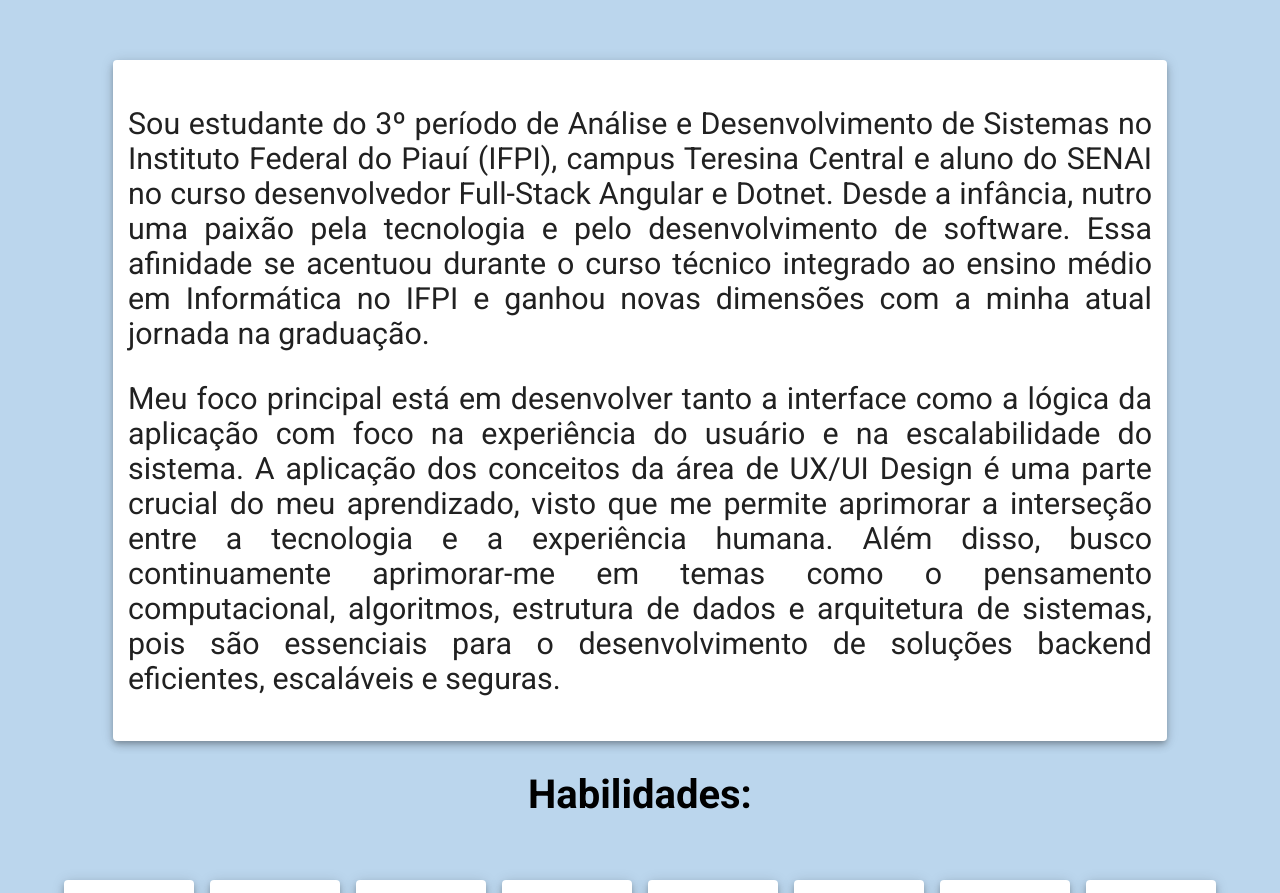
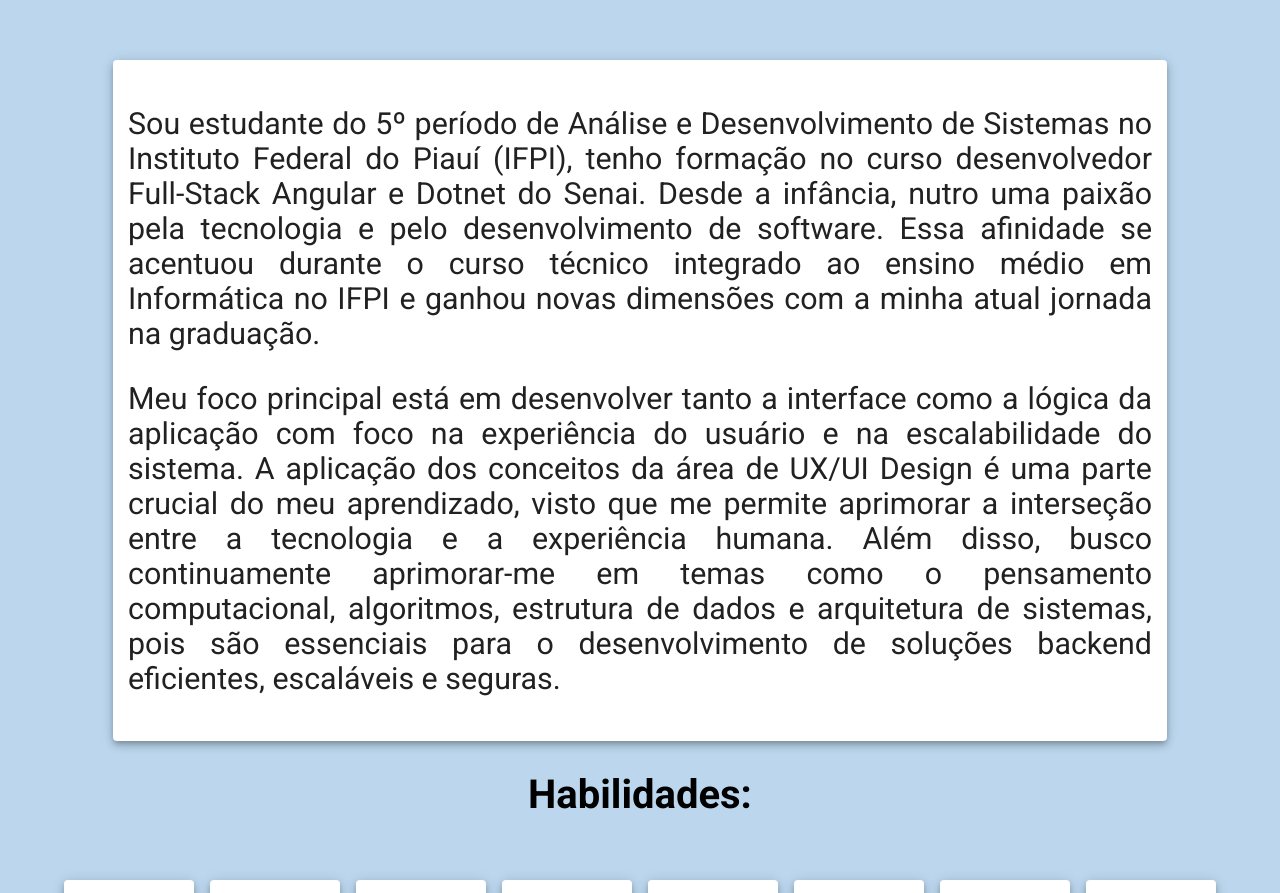
Before and after one commit to DavidSantosDeveloper/Portifolio, a React (Vite) app: page / in a window 1280 px wide. Shown: the part 995-1888 px from the top of the page. Built offline with nearby package versions, Linux system fonts and the light colour scheme.

Commit message:
ADJUST: texto secao sobre mim

```diff
--- a/src/components/material/Material.tsx
+++ b/src/components/material/Material.tsx
@@ -126,7 +126,7 @@ export default function Material() {
                         */
                      }
                         <p>
-                            Sou estudante do 3º período de Análise e Desenvolvimento de Sistemas no Instituto Federal do Piauí (IFPI), campus Teresina Central e aluno do SENAI no curso desenvolvedor Full-Stack Angular e Dotnet. Desde a infância, nutro uma paixão pela tecnologia e pelo desenvolvimento de software. Essa afinidade se acentuou durante o curso técnico integrado ao ensino médio em Informática no IFPI e ganhou novas dimensões com a minha atual jornada na graduação.
+                            Sou estudante do 5º período de Análise e Desenvolvimento de Sistemas no Instituto Federal do Piauí (IFPI), tenho formação no curso desenvolvedor Full-Stack Angular e Dotnet do Senai. Desde a infância, nutro uma paixão pela tecnologia e pelo desenvolvimento de software. Essa afinidade se acentuou durante o curso técnico integrado ao ensino médio em Informática no IFPI e ganhou novas dimensões com a minha atual jornada na graduação.
                         </p>
                         <p>
                         Meu foco principal está em desenvolver tanto a interface como a lógica da aplicação com foco na experiência do usuário e na escalabilidade do sistema. A aplicação dos conceitos da área de UX/UI Design é uma parte crucial do meu aprendizado, visto que me permite aprimorar a interseção entre a tecnologia e a experiência humana. Além disso, busco continuamente aprimorar-me em temas como o pensamento computacional, algoritmos, estrutura de dados e arquitetura de sistemas, pois são essenciais para o desenvolvimento de soluções backend eficientes, escaláveis e seguras.
```
